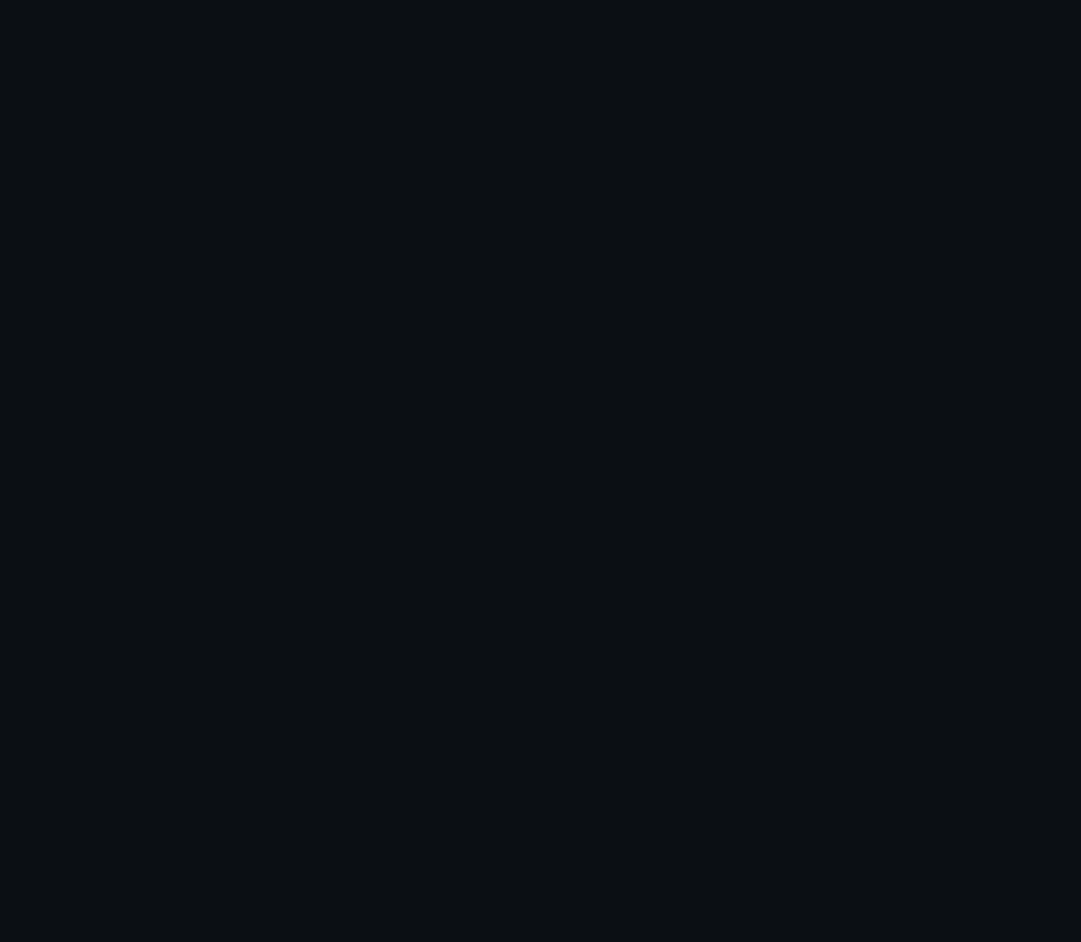
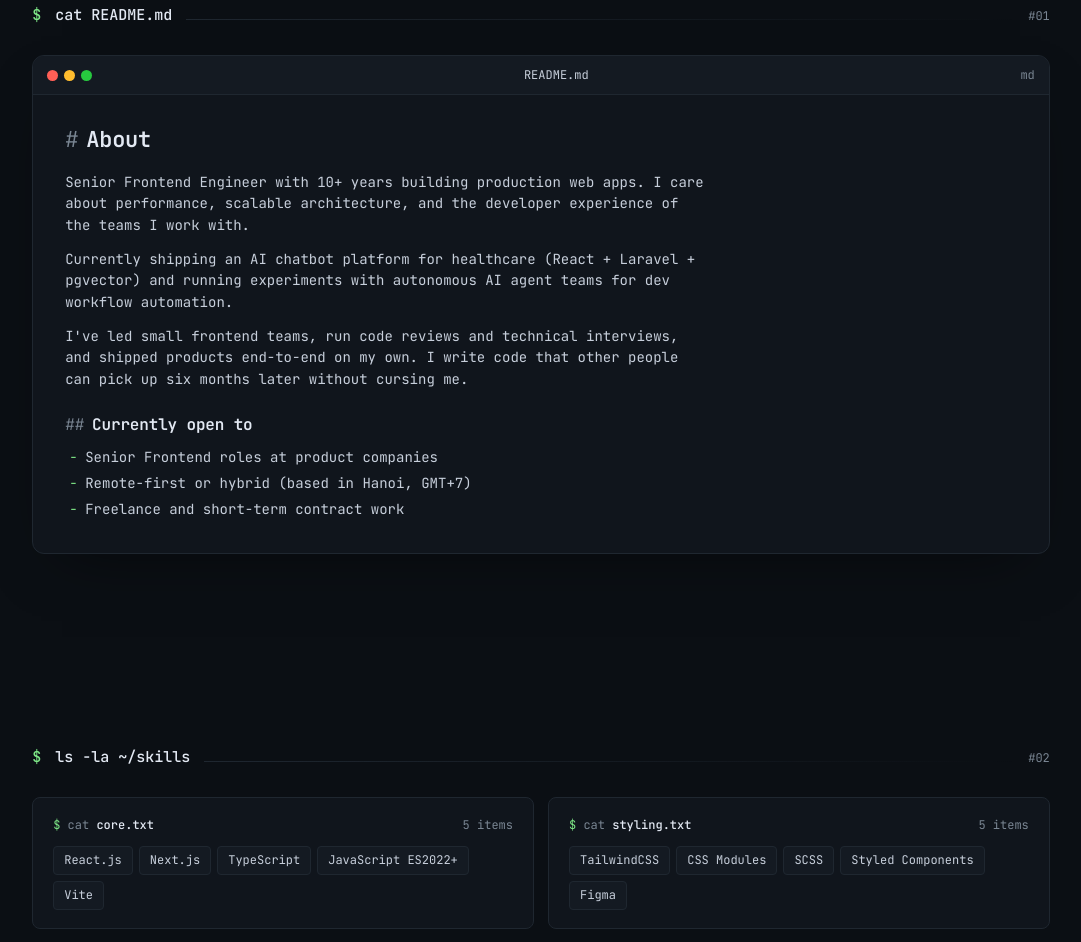
Before and after one commit to bigbearman/portfolio, a Next.js app: page /Kien_Duong_CV.pdf in a window 1280 px wide. Shown: the part 980-1922 px from the top of the page, without its empty margins (99-1180 px from the left). Before the commit the page ends 888 px from the top, so only its background shows below. Built offline with nearby package versions, Linux system fonts and the light colour scheme.

Commit message:
feat: add about and skills sections

```diff
--- a/app/[lang]/page.tsx
+++ b/app/[lang]/page.tsx
@@ -1,6 +1,8 @@
 import { toLang } from "@/content";
 import Nav from "@/components/Nav";
 import Hero from "@/components/Hero";
+import About from "@/components/About";
+import Skills from "@/components/Skills";
 
 export function generateStaticParams() {
   return [{ lang: "en" }, { lang: "vi" }];
@@ -17,6 +19,8 @@ export default async function Page({
       <Nav lang={lang} />
       <main>
         <Hero lang={lang} />
+        <About lang={lang} />
+        <Skills lang={lang} />
       </main>
     </>
   );
--- /dev/null
+++ b/components/About.tsx
@@ -0,0 +1,62 @@
+import { content, type Lang } from "@/content";
+import SecHead from "./SecHead";
+
+export default function About({ lang }: { lang: Lang }) {
+  const a = content.about[lang];
+
+  return (
+    <section id="about">
+      <div className="container">
+        <SecHead cmd={`cat ${a.file}`} hash="01" />
+        <div className="window">
+          <div className="window__bar">
+            <span className="dots">
+              <i />
+              <i />
+              <i />
+            </span>
+            <span className="window__title">
+              <span>{a.file}</span>
+            </span>
+            <span>md</span>
+          </div>
+          <div className="window__body readme">
+            {a.lines.map((ln, i) => {
+              if (ln.kind === "h" && ln.text.startsWith("##")) {
+                return (
+                  <h2 key={i} className="md-h2">
+                    {ln.text.replace(/^#+\s*/, "")}
+                  </h2>
+                );
+              }
+              if (ln.kind === "h") {
+                return (
+                  <h1 key={i} className="md-h1">
+                    {ln.text.replace(/^#+\s*/, "")}
+                  </h1>
+                );
+              }
+              if (ln.kind === "li") {
+                if (i > 0 && a.lines[i - 1].kind === "li") return null;
+                const items: string[] = [];
+                let j = i;
+                while (j < a.lines.length && a.lines[j].kind === "li") {
+                  items.push(a.lines[j].text);
+                  j++;
+                }
+                return (
+                  <ul key={i}>
+                    {items.map((x, k) => (
+                      <li key={k}>{x}</li>
+                    ))}
+                  </ul>
+                );
+              }
+              return <p key={i}>{ln.text}</p>;
+            })}
+          </div>
+        </div>
+      </div>
+    </section>
+  );
+}
--- /dev/null
+++ b/components/Skills.tsx
@@ -0,0 +1,31 @@
+import { content, type Lang } from "@/content";
+import SecHead from "./SecHead";
+
+export default function Skills({ lang }: { lang: Lang }) {
+  return (
+    <section id="skills">
+      <div className="container">
+        <SecHead cmd="ls -la ~/skills" hash="02" />
+        <div className="skills-grid">
+          {content.skills.groups.map((g) => (
+            <div key={g.key} className="skill-group">
+              <div className="skill-group__head">
+                <span>
+                  <span className="cmd">$</span> cat <b>{g.label[lang]}.txt</b>
+                </span>
+                <span>{g.items.length} items</span>
+              </div>
+              <div className="chips">
+                {g.items.map((it) => (
+                  <span key={it} className="chip">
+                    {it}
+                  </span>
+                ))}
+              </div>
+            </div>
+          ))}
+        </div>
+      </div>
+    </section>
+  );
+}
```
